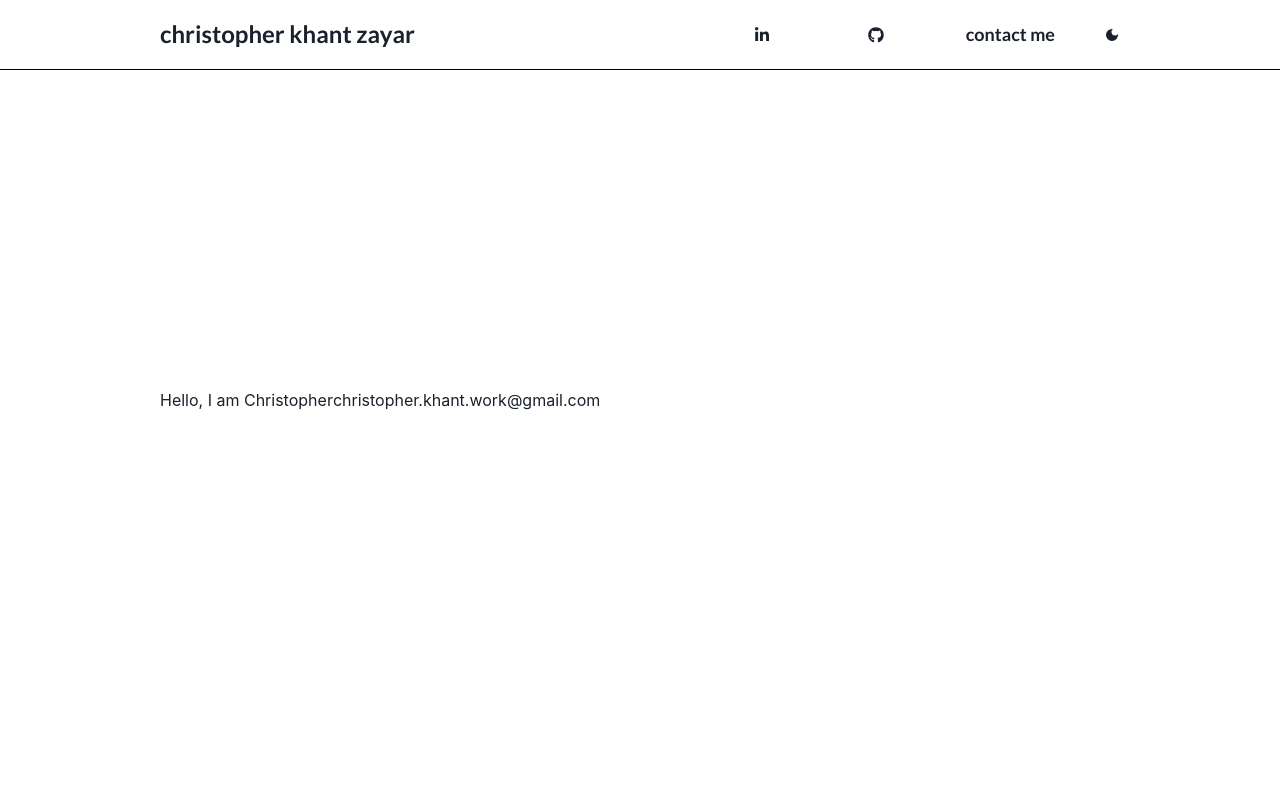
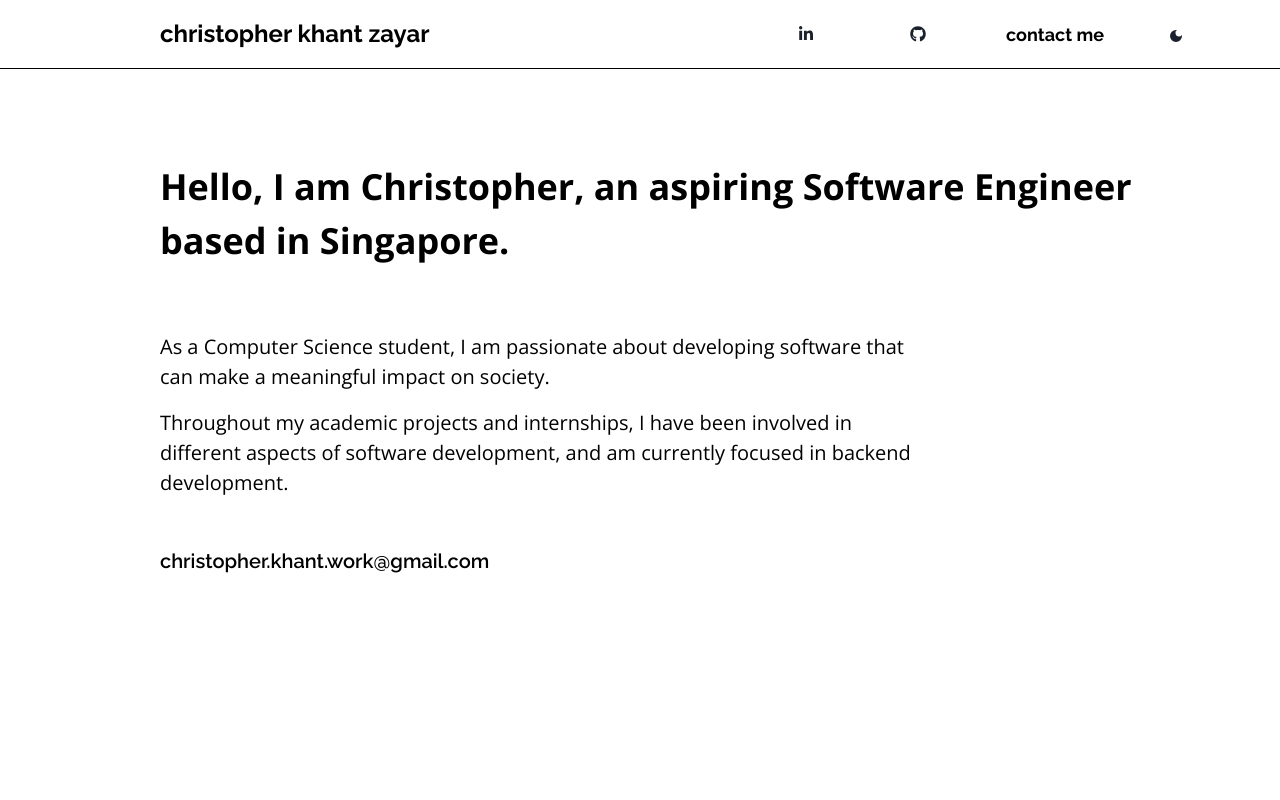
Before and after one commit to KZY20112001/portfolio, a Next.js app: page / in a window 1280 px wide. Shown: the top 800 px of the page. Built offline with nearby package versions, Linux system fonts and the light colour scheme.

Commit message:
feat: intro card

```diff
--- a/src/app/fonts.ts
+++ b/src/app/fonts.ts
@@ -1,13 +1,11 @@
-import { Lato, Inter } from "next/font/google";
+import { Raleway, Open_Sans } from "next/font/google";
 
-export const lato = Lato({
-  weight: ["700"],
-  style: ["normal", "italic"],
+export const raleway = Raleway({
   subsets: ["latin"],
   display: "swap",
 });
 
-export const inter = Inter({
+export const open_sans = Open_Sans({
   subsets: ["latin"],
   display: "swap",
 });
--- a/src/app/layout.tsx
+++ b/src/app/layout.tsx
@@ -14,7 +14,7 @@ export default function RootLayout({
 }>) {
   return (
     <html lang="en">
-      <link rel="icon" href="/favicon.ico" sizes="any" />
+      <link rel="icon" href="/favicon.ico" type="image/x-icon" sizes="any" />
       <body>
         <Providers>{children}</Providers>
       </body>
--- a/src/app/page.tsx
+++ b/src/app/page.tsx
@@ -5,7 +5,7 @@ import Works from "@/components/Works";
 
 const Home = () => {
   return (
-    <main className="bg-white dark:bg-black h-full w-full snap-proximity overflow-y-scroll relative">
+    <main className="bg-white dark:bg-black max-h-screen w-full snap-y snap-mandatory scroll-smooth overflow-y-scroll relative">
       <Header />
       <Intro />
       <Works />
--- a/src/app/providers.tsx
+++ b/src/app/providers.tsx
@@ -1,7 +1,7 @@
 "use client";
 
+import { ChakraProvider } from "@chakra-ui/react";
 import { ThemeContextProvider } from "@/context/ThemeContext";
-import { ChakraProvider } from "@chakra-ui/react";
 
 export function Providers({ children }: { children: React.ReactNode }) {
   return (
--- a/src/components/Header.tsx
+++ b/src/components/Header.tsx
@@ -3,8 +3,9 @@ import { Flex, Text, Tooltip } from "@chakra-ui/react";
 import { FaLinkedinIn, FaGithub } from "react-icons/fa";
 import { MdDarkMode } from "react-icons/md";
 
-import { lato } from "@/app/fonts";
 import { useContext } from "react";
+
+import { raleway } from "@/app/fonts";
 import { ThemeContext } from "@/context/ThemeContext";
 
 const GITHUB_URL = "https://github.com/KZY20112001";
@@ -21,14 +22,16 @@ const Header = () => {
       px={"10rem"}
       py={"1rem"}
       borderBottom="1px"
-      borderColor={"black"}
+      borderColor={isDarkMode ? "white" : "black"}
       justifyContent={"space-between"}
       backgroundColor={isDarkMode ? "black" : "white"}
     >
       <Text
         fontSize={"2xl"}
-        className={lato.className}
+        fontWeight={"bold"}
         _hover={{ cursor: "pointer" }}
+        textColor={isDarkMode ? "white" : "black"}
+        className={raleway.className}
       >
         christopher khant zayar
       </Text>
@@ -38,9 +41,9 @@ const Header = () => {
             href={LINKEDIN_URL}
             target="_blank"
             rel="noreferrer"
-            className="cursor-pointer rounded-md px-8 py-2 border-[1px] border-white  hover:border-slate-100   hover:bg-slate-100"
+            className="cursor-pointer rounded-md px-8 py-2 hover:bg-slate-200  dark:hover:bg-slate-600"
           >
-            <FaLinkedinIn />
+            <FaLinkedinIn className="dark:invert" />
           </a>
         </Tooltip>
         <Tooltip label="github">
@@ -48,31 +51,29 @@ const Header = () => {
             href={GITHUB_URL}
             target="_blank"
             rel="noreferrer"
-            className="cursor-pointer rounded-md px-8 py-2 border-[1px] border-white  hover:border-slate-100  hover:bg-slate-100"
+            className="cursor-pointer rounded-md px-8 py-2 hover:bg-slate-200  dark:hover:bg-slate-600"
           >
-            <FaGithub />
+            <FaGithub className="dark:invert" />
           </a>
         </Tooltip>
         <Text
-          className={lato.className}
           fontSize={"lg"}
+          fontWeight={"bold"}
           px="1rem"
           py="0.25rem"
           borderRadius={"md"}
-          borderWidth={"1px"}
-          borderColor={"white"}
+          textColor={isDarkMode ? "white" : "black"}
           _hover={{
             cursor: "pointer",
-            backgroundColor: "rgb(241 245 249)",
-            borderColor: "rgb(241 245 249)",
+            backgroundColor: isDarkMode ? "rgb(71 85 105)" : "rgb(226 232 240)",
           }}
+          className={raleway.className}
         >
           contact me
         </Text>
-
         <MdDarkMode
           onClick={switchTheme}
-          className="dark:invert cursor-pointer"
+          className="dark:invert cursor-pointer absolute right-24 top-7"
         />
       </Flex>
     </Flex>
--- a/src/components/Intro.tsx
+++ b/src/components/Intro.tsx
@@ -1,17 +1,70 @@
-import { Flex, Text } from "@chakra-ui/react";
-import React from "react";
+import { Box, Flex, Text } from "@chakra-ui/react";
+import { useContext } from "react";
+
+import { open_sans, raleway } from "@/app/fonts";
+import { ThemeContext } from "@/context/ThemeContext";
 
 const Intro = () => {
+  const { isDarkMode } = useContext(ThemeContext);
   return (
     <Flex
       px={"10rem"}
       h={"100vh"}
       alignItems={"center"}
       zIndex={1}
-      scrollSnapAlign={"center"}
+      scrollSnapAlign={"start"}
     >
-      <Text>Hello, I am Christopher </Text>
-      christopher.khant.work@gmail.com
+      <Box maxW="8xl" transform={"auto"} translateY={"-2rem"}>
+        <Text
+          fontWeight="bold"
+          fontSize="4xl"
+          w="5xl"
+          mb="4rem"
+          className={open_sans.className}
+          _hover={{ cursor: "pointer" }}
+          textColor={isDarkMode ? "white" : "black"}
+        >
+          Hello, I am Christopher, an aspiring Software Engineer based in
+          Singapore.
+        </Text>
+
+        <Text
+          fontSize={"xl"}
+          w="3xl"
+          mb="1rem"
+          textColor={isDarkMode ? "white" : "black"}
+          className={open_sans.className}
+        >
+          As a Computer Science student, I am passionate about developing
+          software that can make a meaningful impact on society.
+        </Text>
+        <Text
+          fontSize={"xl"}
+          w="3xl"
+          mb="3rem"
+          textColor={isDarkMode ? "white" : "black"}
+          className={open_sans.className}
+        >
+          Throughout my academic projects and internships, I have been involved
+          in different aspects of software development, and am currently focused
+          in backend development.
+        </Text>
+
+        <Text
+          fontSize={"xl"}
+          textColor={isDarkMode ? "white" : "black"}
+          className={raleway.className}
+          fontWeight={600}
+          w="fit-content"
+          _hover={{
+            cursor: "pointer",
+            fontStyle: "italic",
+            textDecor: "underline",
+          }}
+        >
+          christopher.khant.work@gmail.com
+        </Text>
+      </Box>
     </Flex>
   );
 };
--- a/src/components/Works.tsx
+++ b/src/components/Works.tsx
@@ -6,7 +6,7 @@ const Works = () => {
     <Flex
       h={"100vh"}
       px={"10rem"}
-      scrollSnapAlign={"center"}
+      scrollSnapAlign={"start"}
       justifyContent={"center"}
       flexDir={"column"}
     >
```
Also changed, not shown: 1 other file (tests, documents, lock files or other folders).
